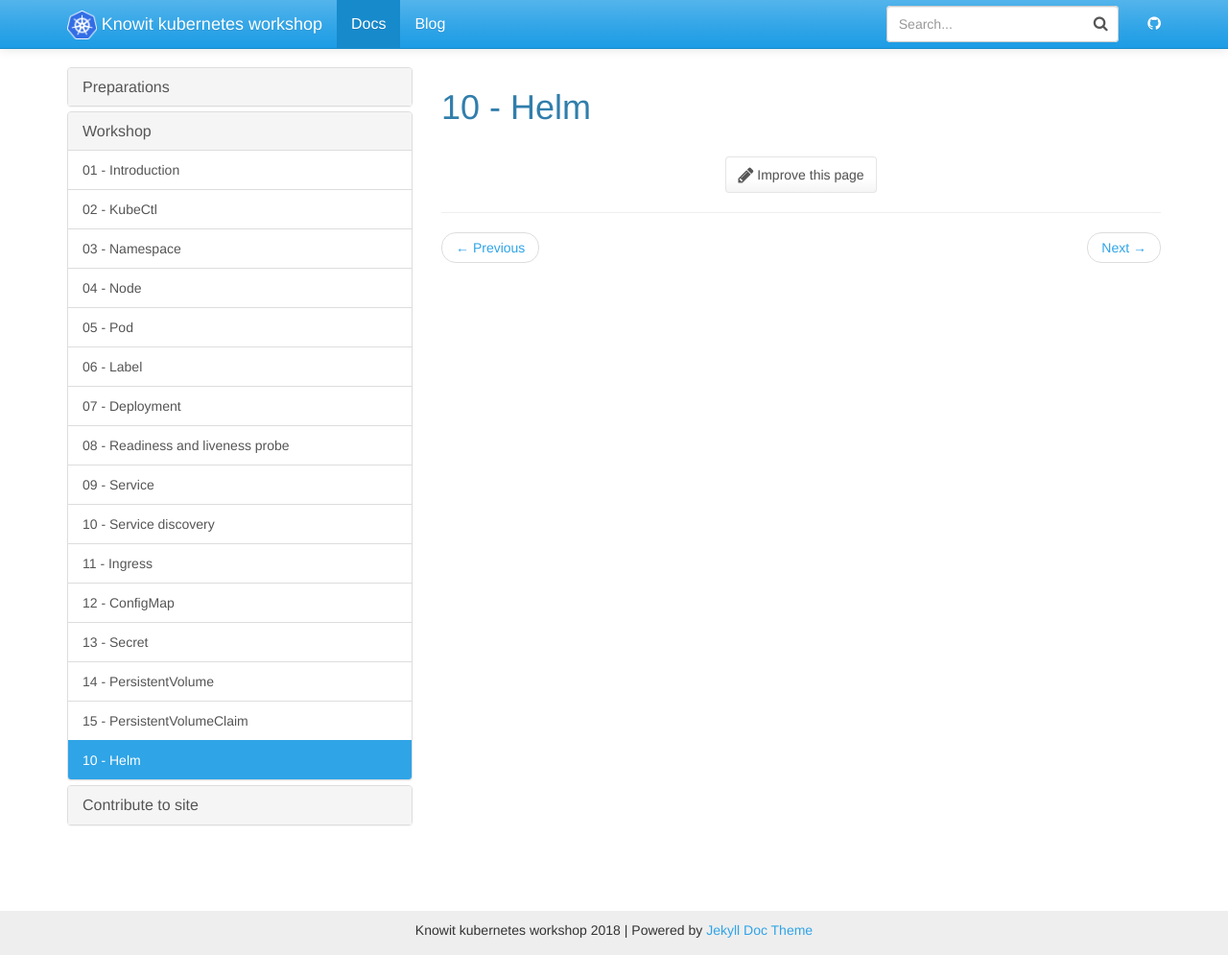
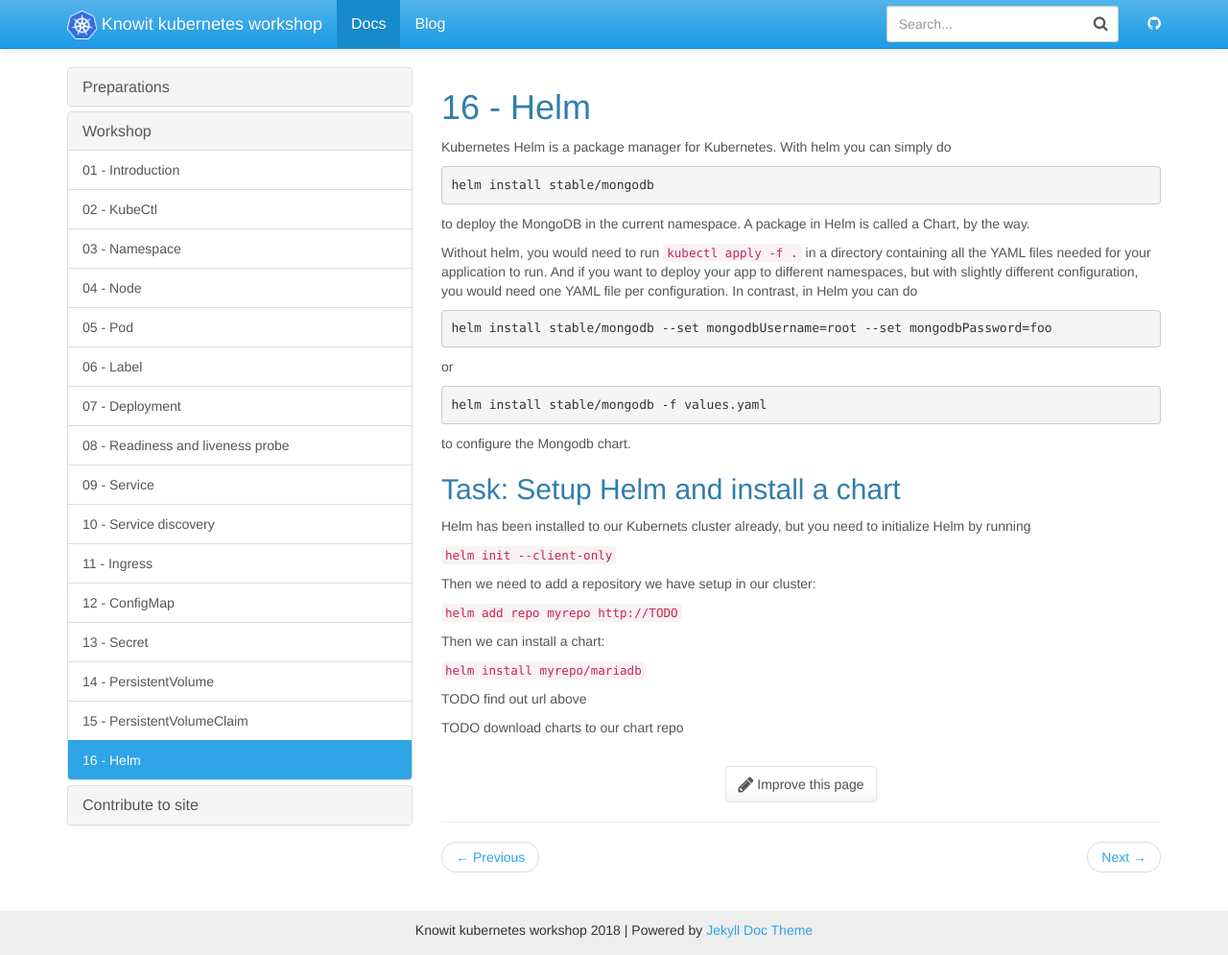
Before and after one commit to knowit/kubernetes-workshop, a Jekyll site: the page built from docs/_docs/workshop/16-helm.md, in a window 1280 px wide and 995 px high. Shown: the whole window at 96% size. Built offline with Jekyll 4.4.1, drawn with Linux system fonts in a browser that asks for light colours; nearby versions of some CDN libraries.

Commit message:
Add more helm stuff

````diff
--- a/docs/_docs/workshop/16-helm.md
+++ b/docs/_docs/workshop/16-helm.md
@@ -1,4 +1,47 @@
 ---
-title: 10 - Helm
+title: 16 - Helm
 permalink: /docs/16-helm/
 ---
+
+Kubernetes Helm is a package manager for Kubernetes. With helm you can simply do
+
+```
+helm install stable/mongodb
+```
+
+to deploy the MongoDB in the current namespace. A package in Helm is called a Chart, by the way.
+
+Without helm, you would need to run `kubectl apply -f .` in a directory containing all the YAML files needed
+for your application to run. And if you want to deploy your app to different namespaces, but with slightly
+different configuration, you would need one YAML file per configuration. In contrast, in Helm you can do
+
+```
+helm install stable/mongodb --set mongodbUsername=root --set mongodbPassword=foo
+```
+
+or
+
+```
+helm install stable/mongodb -f values.yaml
+```
+
+to configure the Mongodb chart.
+
+## Task: Setup Helm and install a chart
+
+Helm has been installed to our Kubernets cluster already, but you need to initialize Helm by running
+
+`helm init --client-only`
+
+Then we need to add a repository we have setup in our cluster:
+
+`helm add repo myrepo http://TODO`
+
+Then we can install a chart:
+
+`helm install myrepo/mariadb`
+
+
+TODO find out url above
+
+TODO download charts to our chart repo
````
Also changed, not shown: docs/assets/img/kubeapps.png (added).
